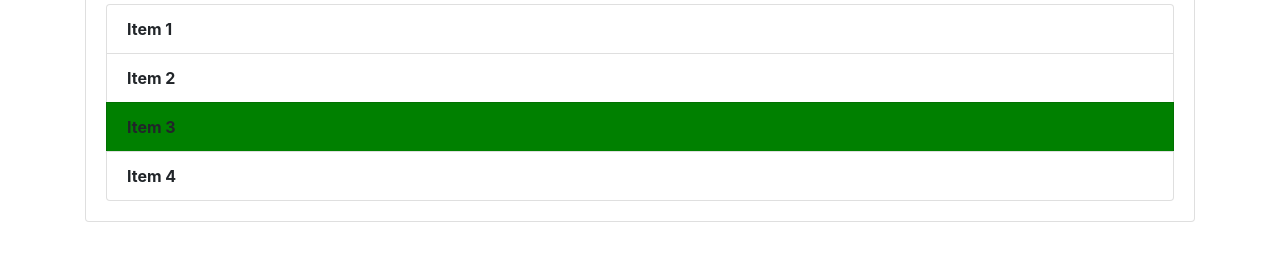
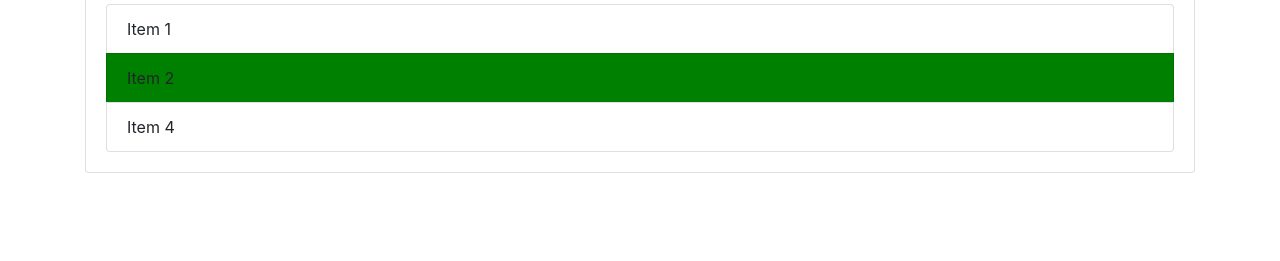
Before and after one commit to alishapaul01/mygit, a plain HTML site: page new.html in a window 1280 px wide. Shown: the part 273-534 px from the top of the page. Drawn offline with nearby package versions, Linux system fonts and the light colour scheme.

Commit message:
queryselector

```diff
--- a/new.html
+++ b/new.html
@@ -15,7 +15,7 @@
   </header>
   <div class="container">
    <div id="main" class="card card-body">
-    <h2 class="title text-success fw-bold">ADD ITEM</h2>
+    <h2 class="title text-success ">ADD ITEM</h2>
     <form class="form-inline mb-3">
       <input type="text" class="form-control mr-2">
       <input type="submit" class="btn btn-dark" value="Submit">
@@ -31,11 +31,18 @@
   </div>
   <script>
 
-  var li = document.getElementsByTagName('li');
-  li[2].style.backgroundColor = 'green';
-   for(var i=0; i<li.length; i++){
-    li[i].style.fontWeight = 'bold';
-  }
+ // var li = document.getElementsByTagName('li');
+  //li[2].style.backgroundColor = 'green';
+   //for(var i=0; i<li.length; i++){
+   // li[i].style.fontWeight = 'bold';
+  //}
+
+  var seconditem = document.querySelector('.list-group-item:nth-child(2)');
+  seconditem.style.backgroundColor = 'green';
+
+  var thirditem = document.querySelector('.list-group-item:nth-child(3)');
+  thirditem.style.display = 'none';
+
  </script>
 </body>
 
```
